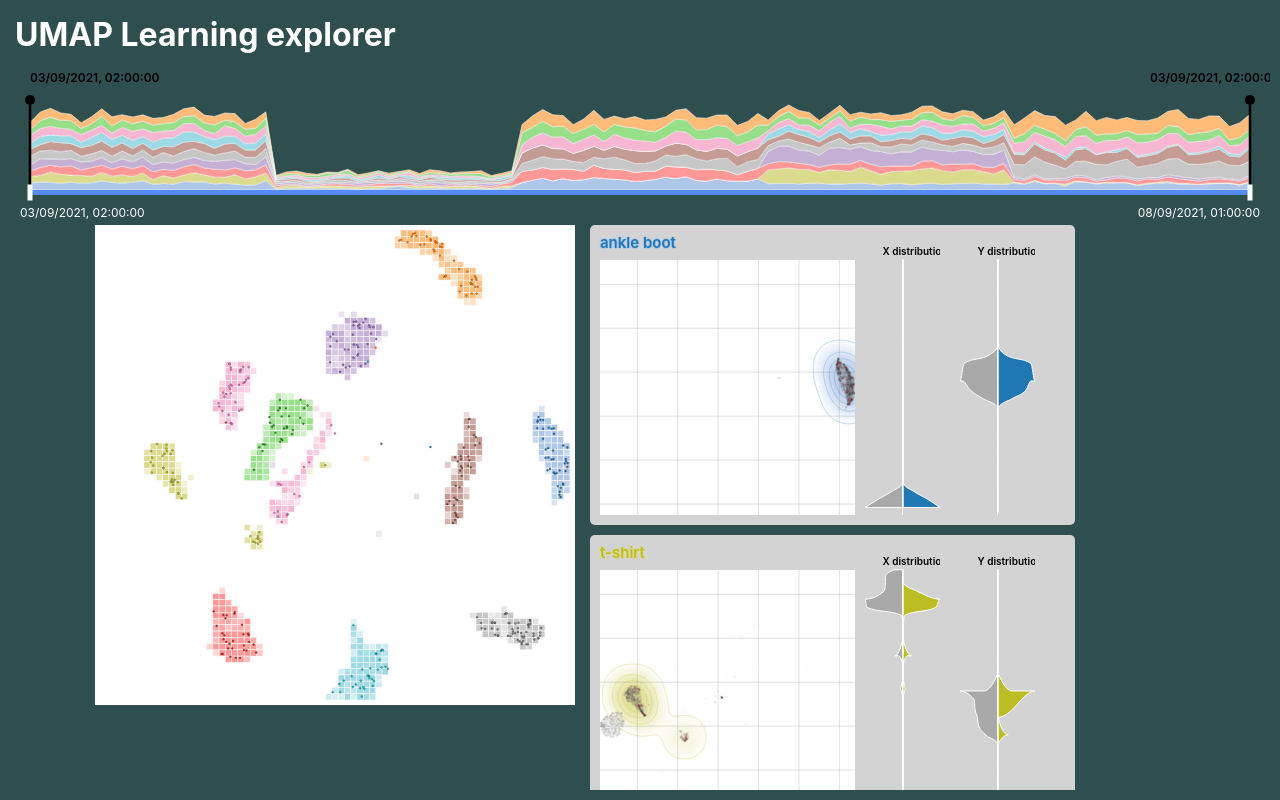
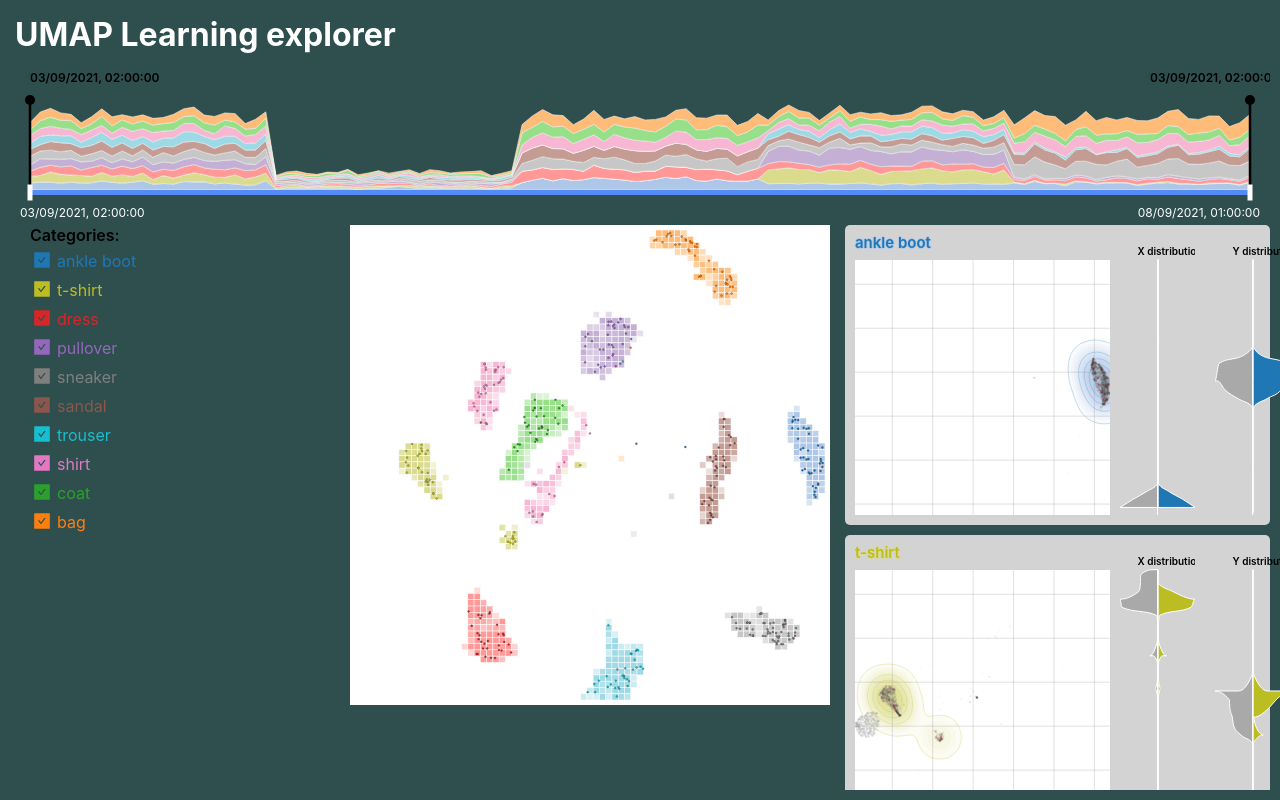
Before and after one commit to adammertel/umap-prediction-visualizer, a React (Create React App) app: page / in a window 1280 px wide. Built offline with nearby package versions, Linux system fonts and the light colour scheme.

Commit message:
Add legend container and logic of category selection

```diff
--- a/package.json
+++ b/package.json
@@ -11,11 +11,13 @@
     "@types/node": "^16.18.11",
     "@types/react": "^18.0.27",
     "@types/react-dom": "^18.0.10",
+    "@types/react-icons": "^3.0.0",
     "d3": "^7.8.2",
     "d3-contour": "^4.0.2",
     "d3-scale": "^4.0.2",
     "react": "^18.2.0",
     "react-dom": "^18.2.0",
+    "react-icons": "^4.7.1",
     "react-loading": "^2.0.3",
     "react-range": "^1.8.14",
     "react-scripts": "5.0.1",
--- a/src/app.tsx
+++ b/src/app.tsx
@@ -3,6 +3,7 @@ import {
   Categories,
   DataLoader,
   Header,
+  Legend,
   Menu,
   Scatter,
   Timeline,
@@ -45,6 +46,7 @@ export const App: React.FunctionComponent<{}> = ({}) => {
           <Header />
           <Timeline />
           <Menu />
+          <Legend />
           <Scatter />
           <Categories />
         </>
--- a/src/containers/categories.tsx
+++ b/src/containers/categories.tsx
@@ -12,10 +12,11 @@ import { useRecoilState, useRecoilValue } from "recoil";
 import {
   IDataPointLiv,
   IDataPointRef,
+  SCategorySelection,
   SDataCategories,
   SDataLiv,
   SDataLivExtent,
-  SDataLivSelected,
+  SDataLivFiltered,
   SDataRef,
   SSizesCategories,
 } from "../state";
@@ -26,6 +27,7 @@ interface ICategoriesProps {}
 export const Categories: React.FunctionComponent<ICategoriesProps> = ({}) => {
   const containerSizes = useRecoilValue(SSizesCategories);
   const dataCategories = useRecoilValue(SDataCategories);
+  const dataCategoriesSel = useRecoilValue(SCategorySelection);
 
   return (
     <div
@@ -38,8 +40,12 @@ export const Categories: React.FunctionComponent<ICategoriesProps> = ({}) => {
         height: containerSizes.h,
       }}
     >
-      {dataCategories.map((dataCategory) => {
-        return <CategoryContainer dataCategory={dataCategory} />;
+      {dataCategories.map((dataCategory, di) => {
+        return (
+          dataCategoriesSel.includes(dataCategory) && (
+            <CategoryContainer key={di} dataCategory={dataCategory} />
+          )
+        );
       })}
     </div>
   );
@@ -70,7 +76,7 @@ const CategoryContainer: React.FunctionComponent<ICategoryProps> = ({
   const refViolin2 = useRef<SVGSVGElement | null>(null);
 
   const refData = useRecoilValue(SDataRef);
-  const livSelData = useRecoilValue(SDataLivSelected);
+  const livSelData = useRecoilValue(SDataLivFiltered);
   const livAllData = useRecoilValue(SDataLiv);
   const dataExtent = useRecoilValue(SDataLivExtent);
 
--- a/src/containers/dataloader.tsx
+++ b/src/containers/dataloader.tsx
@@ -8,6 +8,7 @@ import {
   SSizes,
   STimeExtent,
   STimeSelection,
+  SCategorySelection,
 } from "../state";
 import * as d3 from "d3";
 import ReactLoading from "react-loading";
@@ -20,6 +21,7 @@ export const DataLoader: React.FunctionComponent<IDataLoaderProps> = ({}) => {
 
   const setDataRef = useSetRecoilState(SDataRef);
   const setDataLiv = useSetRecoilState(SDataLiv);
+  const setCategories = useSetRecoilState(SCategorySelection);
 
   const sizes = useRecoilValue(SSizes);
 
@@ -57,6 +59,7 @@ export const DataLoader: React.FunctionComponent<IDataLoaderProps> = ({}) => {
 
       // setTimeSelection([minDate, maxDate]);
       setTimeSelection([minDate, minDate]);
+      setCategories(Array.from(new Set(parsedData.map((d: any) => d.cat))));
       setDataLiv(parsedData);
 
       setLoadedRef(true);
--- a/src/containers/index.tsx
+++ b/src/containers/index.tsx
@@ -3,6 +3,7 @@ import { Menu } from "./menu";
 import { Header } from "./header";
 import { Categories } from "./categories";
 import { Scatter } from "./scatter";
+import { Legend } from "./legend";
 import { DataLoader } from "./dataloader";
 
-export { Header, Timeline, Menu, Scatter, Categories, DataLoader };
+export { Header, Legend, Timeline, Menu, Scatter, Categories, DataLoader };
--- /dev/null
+++ b/src/containers/legend.tsx
@@ -0,0 +1,79 @@
+import React from "react";
+import { useRecoilState, useRecoilValue } from "recoil";
+import {
+  SCategorySelection,
+  SDataCategories,
+  SSizes,
+  SSizesLegend,
+} from "../state";
+import { Categories } from "./categories";
+import { Category, categoryColors } from "../variables";
+
+import { AiFillCheckSquare, AiFillCloseSquare } from "react-icons/ai";
+
+interface ILegendProps {}
+
+export const Legend: React.FunctionComponent<ILegendProps> = ({}) => {
+  const containerSizes = useRecoilValue(SSizesLegend);
+  const dataCategories = useRecoilValue(SDataCategories);
+
+  const [dataCategoriesSel, setDataCategoriesSel] =
+    useRecoilState(SCategorySelection);
+
+  console.log(dataCategoriesSel);
+  return (
+    <div
+      className="container"
+      id="container-legend"
+      style={{
+        position: "absolute",
+        top: containerSizes.y,
+        left: containerSizes.x,
+        width: containerSizes.w,
+        height: containerSizes.h,
+      }}
+    >
+      <div id="legend-list">
+        <div id="legend-list-heading">Categories:</div>
+        {dataCategories.map((category, ci) => {
+          const sel = dataCategoriesSel.includes(category);
+          return (
+            <div
+              className="legend-list-item"
+              key={ci}
+              onClick={() => {
+                const oldCategories = [...dataCategoriesSel];
+                if (oldCategories.includes(category)) {
+                  setDataCategoriesSel(
+                    oldCategories.filter((c) => c !== category)
+                  );
+                } else {
+                  setDataCategoriesSel([...oldCategories, category]);
+                }
+              }}
+            >
+              <div className="legend-list-item-icon">
+                {sel ? (
+                  <AiFillCheckSquare
+                    size={20}
+                    color={categoryColors[category][1]}
+                  />
+                ) : (
+                  <AiFillCloseSquare size={20} color="grey" />
+                )}
+              </div>
+              <div
+                className="legend-list-item-label"
+                style={{
+                  color: `${sel ? categoryColors[category][1] : "grey"}`,
+                }}
+              >
+                {category}
+              </div>
+            </div>
+          );
+        })}
+      </div>
+    </div>
+  );
+};
--- a/src/containers/scatter.tsx
+++ b/src/containers/scatter.tsx
@@ -4,9 +4,10 @@ import {
   IDataPointLiv,
   SDataCategories,
   SDataLivExtent,
-  SDataLivSelected,
+  SDataLivFiltered,
   SDataRef,
   SDataRefExtent,
+  SCategorySelection,
   SSizesScatter,
 } from "../state";
 import * as d3 from "d3";
@@ -21,9 +22,10 @@ export const Scatter: React.FunctionComponent<IScatterProps> = ({}) => {
   const containerSizes = useRecoilValue(SSizesScatter);
   const dataExtent = useRecoilValue(SDataLivExtent);
   const dataCategories = useRecoilValue(SDataCategories);
+  const dataCategoriesSel = useRecoilValue(SCategorySelection);
 
   const refData = useRecoilValue(SDataRef);
-  const filteredData = useRecoilValue(SDataLivSelected);
+  const filteredData = useRecoilValue(SDataLivFiltered);
 
   const refPointCanvas = useRef<HTMLCanvasElement | null>(null);
 
@@ -88,8 +90,8 @@ export const Scatter: React.FunctionComponent<IScatterProps> = ({}) => {
   const catBinMatrix: Map<Category, number[][]> = useMemo(() => {
     const catBins: Map<Category, number[][]> = new Map();
 
-    for (const ci in dataCategories) {
-      const cat = dataCategories[ci];
+    for (const ci in dataCategoriesSel) {
+      const cat = dataCategoriesSel[ci];
 
       const catData = refData.filter((d) => d.cat === cat);
 
@@ -121,7 +123,7 @@ export const Scatter: React.FunctionComponent<IScatterProps> = ({}) => {
       catBins.set(cat, catBinValues);
     }
     return catBins;
-  }, [oneBinY, oneBinX, refData]);
+  }, [oneBinY, oneBinX, refData, dataCategoriesSel]);
 
   // draw scatterplot
   useEffect(() => {
@@ -221,7 +223,7 @@ export const Scatter: React.FunctionComponent<IScatterProps> = ({}) => {
       }
       console.log("drawing data points ended");
     }
-  }, [filteredData, oneBinW, oneBinH]);
+  }, [filteredData, oneBinW, oneBinH, dataCategoriesSel]);
 
   return (
     <div
--- a/src/index.scss
+++ b/src/index.scss
@@ -151,3 +151,32 @@ canvas {
     }
   }
 }
+
+#container-legend {
+  #legend-list {
+    margin-left: 20px;
+    #legend-list-heading {
+      font-weight: 600;
+    }
+    display: block;
+    .legend-list-item {
+      display: block;
+      margin: 2px;
+      cursor: pointer;
+
+      .legend-list-item-icon {
+        display: inline;
+        vertical-align: middle;
+        margin-right: 5px;
+        svg {
+          margin-top: 3px;
+        }
+      }
+
+      .legend-list-item-label {
+        display: inline;
+        vertical-align: middle;
+      }
+    }
+  }
+}
--- a/src/state.tsx
+++ b/src/state.tsx
@@ -37,16 +37,18 @@ export const SDataLoadedLiv = atom<boolean>({
   default: false,
 });
 
-export const SDataLivSelected = selector<IDataPointLiv[]>({
+export const SDataLivFiltered = selector<IDataPointLiv[]>({
   key: "dataLivSelected",
   get: ({ get }) => {
     const data = get(SDataLiv);
     const selectedDate = get(STimeSelection);
+    const selectedCats = get(SCategorySelection);
 
     return data.filter(
       (d) =>
         d.date.valueOf() >= selectedDate[0].valueOf() &&
-        d.date.valueOf() <= selectedDate[1].valueOf()
+        d.date.valueOf() <= selectedDate[1].valueOf() &&
+        selectedCats.includes(d.cat)
     );
   },
 });
@@ -89,6 +91,14 @@ export const SDataLivExtent = selector<[number, number, number, number]>({
       Math.max(...data.map((d) => d.y)),
     ];
   },
+});
+
+/**
+ * Handling category filtering
+ */
+export const SCategorySelection = atom<Category[]>({
+  key: "categorySelection",
+  default: [],
 });
 
 /**
@@ -171,6 +181,7 @@ const SIZE_SETTINGS = {
   CONTAINER_M: 5,
   CATEGORY_W: 500,
   CATEGORY_H: 300,
+  LEGEND_W: 250,
 };
 
 export const SAppW = atom<number>({
@@ -270,13 +281,37 @@ export const SSizesScatter = selector<ISizesContainer>({
     return {
       w: scatterS,
       h: scatterS,
-      x: SIZE_SETTINGS.APP_P,
+      x:
+        SIZE_SETTINGS.APP_P +
+        SIZE_SETTINGS.LEGEND_W +
+        1 * SIZE_SETTINGS.CONTAINER_M,
       y:
         SIZE_SETTINGS.APP_P +
         SIZE_SETTINGS.HEADER_H +
         SIZE_SETTINGS.MENU_H +
         SIZE_SETTINGS.TIMELINE_H +
         3 * SIZE_SETTINGS.CONTAINER_M,
+    };
+  },
+});
+export const SSizesLegend = selector<ISizesContainer>({
+  key: "sizesLegend",
+  get: ({ get }) => {
+    const sizes = get(SSizes);
+
+    const scatterS =
+      sizes.h -
+      (2 * SIZE_SETTINGS.APP_P +
+        SIZE_SETTINGS.HEADER_H +
+        SIZE_SETTINGS.MENU_H +
+        SIZE_SETTINGS.TIMELINE_H) -
+      3 * SIZE_SETTINGS.CONTAINER_M;
+
+    return {
+      w: SIZE_SETTINGS.LEGEND_W,
+      h: get(SSizesScatter).h,
+      x: SIZE_SETTINGS.APP_P,
+      y: get(SSizesScatter).y,
     };
   },
 });
@@ -290,12 +325,14 @@ export const SSizesCategories = selector<ISizesContainer>({
         sizes.w -
         get(SSizesScatter).w -
         2 * SIZE_SETTINGS.APP_P -
-        1 * SIZE_SETTINGS.CONTAINER_M,
+        2 * SIZE_SETTINGS.CONTAINER_M -
+        SIZE_SETTINGS.LEGEND_W,
       h: get(SSizesScatter).h,
       x:
         SIZE_SETTINGS.APP_P +
         get(SSizesScatter).w +
-        1 * SIZE_SETTINGS.CONTAINER_M,
+        2 * SIZE_SETTINGS.CONTAINER_M +
+        SIZE_SETTINGS.LEGEND_W,
       y: get(SSizesScatter).y,
     };
   },
```
Also changed, not shown: 1 other file (tests, documents, lock files or other folders).
